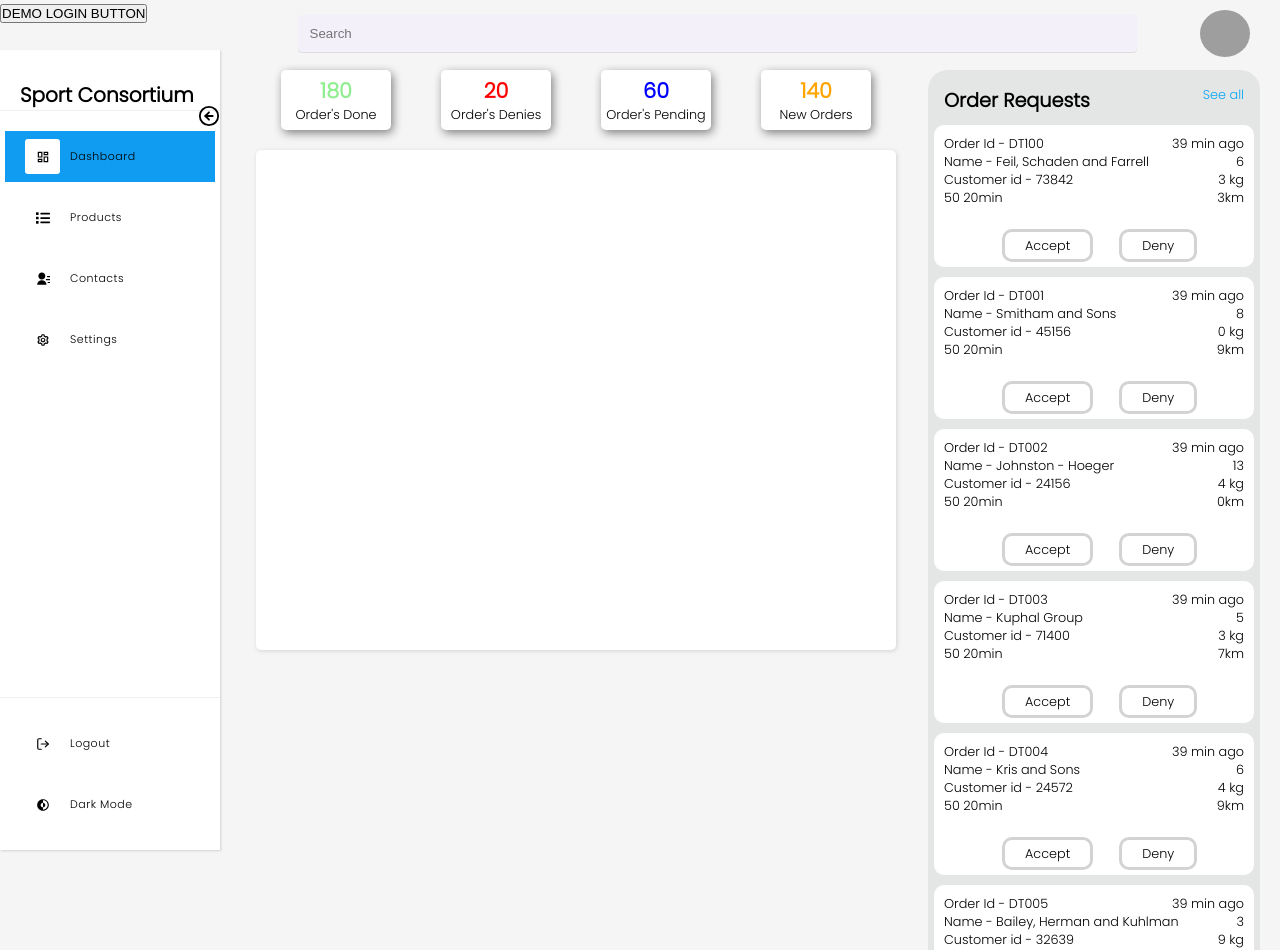
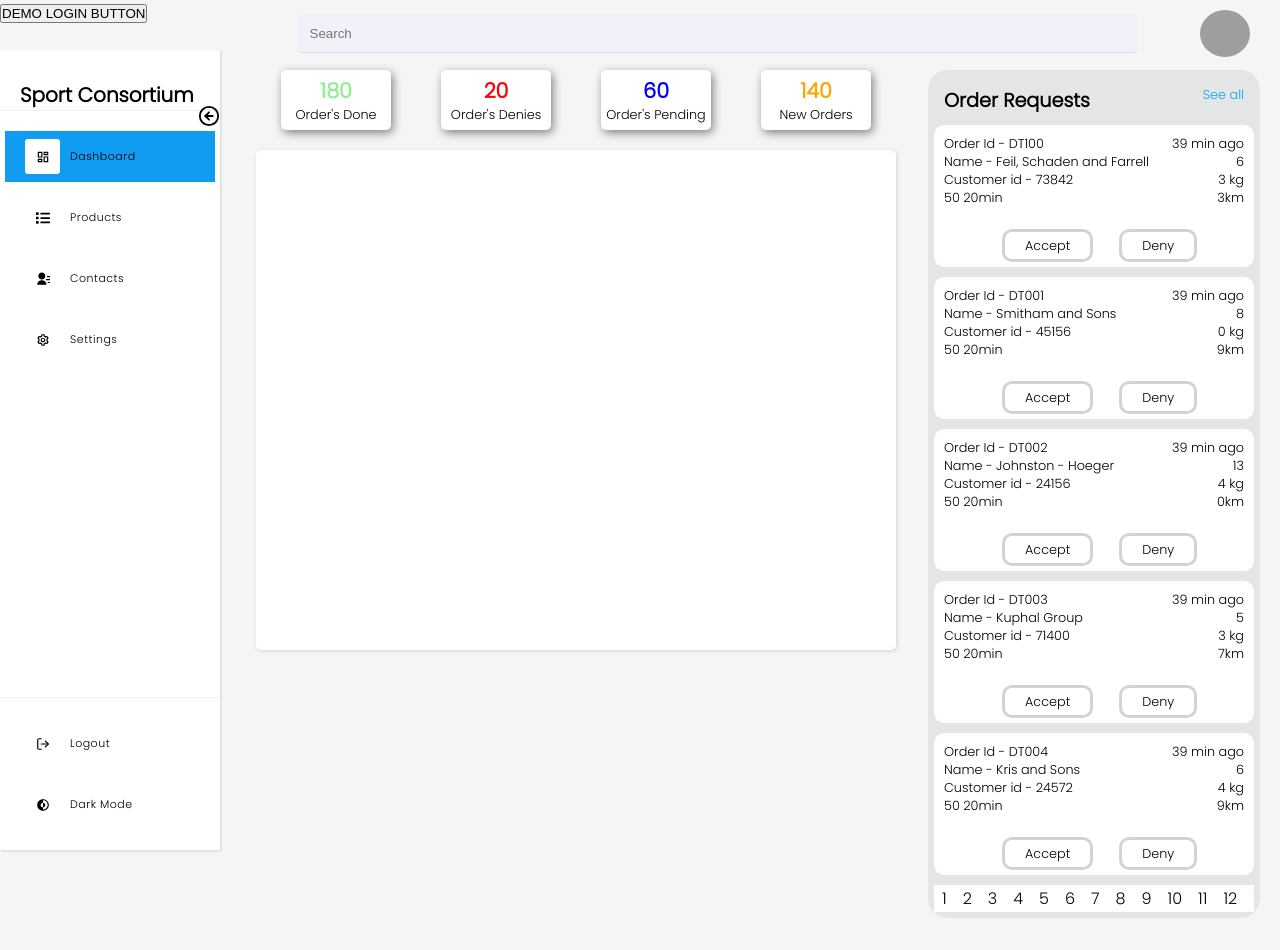
Before and after one commit to abhisheklig84/Demo, a React (Create React App) app: page / in a window 1280 px wide. Shown: the top 950 px of the page. After the commit the page ends 918 px from the top, so only its background shows below. Built offline with nearby package versions, Linux system fonts and the light colour scheme; no server answers; data requests are answered from the project's data file; grey boxes are pictures that could not be loaded.

Commit message:
Pagination

```diff
--- a/src/components/OrderRequest/orderrequest.js
+++ b/src/components/OrderRequest/orderrequest.js
@@ -2,6 +2,7 @@ import React, { useEffect, useState } from 'react'
 import styled from 'styled-components'
 import { connect } from 'react-redux';
 import { fetchOrders } from '../../Redux/ActionCreaters';
+import Pagination from '../Pagination';
 
 const Box = styled.div`
     background-color: rgba(228, 229, 229, 1);
@@ -76,19 +77,28 @@ function RenderOrder ({order}){
           <Button>Deny</Button>
       </Card>
   )
-};
+}
+
 function Orderrequest(props) {
 
-  // const [currentPage, setCurrentPage] = useState[1];
-  // const [ordersPerPage] = useState[5];
+  const [currentPage, setCurrentPage] = useState(1);
+  const [ordersPerPage] = useState(5);
+
   useEffect(() =>{
     props.fetchOrders();
   },[])
 
-  const od = props.orders.map((order) =>{
+  const indexOfLastOrder = currentPage * ordersPerPage;
+  const indexOfFirstOrder = indexOfLastOrder - ordersPerPage;
+  const currentOrders = props.orders.slice(indexOfFirstOrder, indexOfLastOrder);
+
+  const paginate = pageNumber => setCurrentPage(pageNumber);
+
+  const od = currentOrders.map((order) =>{
     return(
-        <div key={order.orderId}>
+        <div >
         <RenderOrder order={order}/>
+
         </div>
     )
   })
@@ -98,6 +108,7 @@ function Orderrequest(props) {
       <Link icolor = "rgba(7, 166, 243, 1)"  mr = "10px">See all</Link>
       <Head>Order Requests</Head>
       {od}
+      <Pagination ordersPerPage= {ordersPerPage} totalOrders={props.orders.length} paginate={paginate} />
     </Box>
   )
 }
--- a/src/components/Pagination.js
+++ b/src/components/Pagination.js
@@ -1,9 +1,51 @@
 import React from 'react'
+import styled from 'styled-components';
 
-const Pagination = () => {
+const Ul = styled.ul`
+    display: flex;
+    flex-direction: row;
+    background-color: white;
+    overflow-x: auto;
+`;
+const Li = styled.span`
+    padding: 1px 8px 1px 8px;
+
+    &:hover{
+        background-color: rgba(7, 166, 243, 1);
+        border-radius: 4px;
+    }
+
+    &.${props => props.activeClassName} {
+    background-color: rgba(7, 166, 243, 1);
+    }
+
+    &:hover:not(.active){
+        background-color: lightgrey;
+    }
+`;
+const A = styled.a`
+
+
+`;
+
+const Pagination = ({ordersPerPage, totalOrders, paginate}) => {
+    const pageNumbers = [];
+
+    for (let i=1; i<=Math.ceil(totalOrders / ordersPerPage);i++){
+        pageNumbers.push(i);
+    }
+
   return (
     <div>
-
+      <Ul>
+        {pageNumbers.map(number => (
+          <Li key={number} activeClassName="any" >
+            <A onClick={() => paginate(number)}>
+              {number}
+            </A>
+          </Li>
+        ))}
+      </Ul>
     </div>
   )
 }
```
